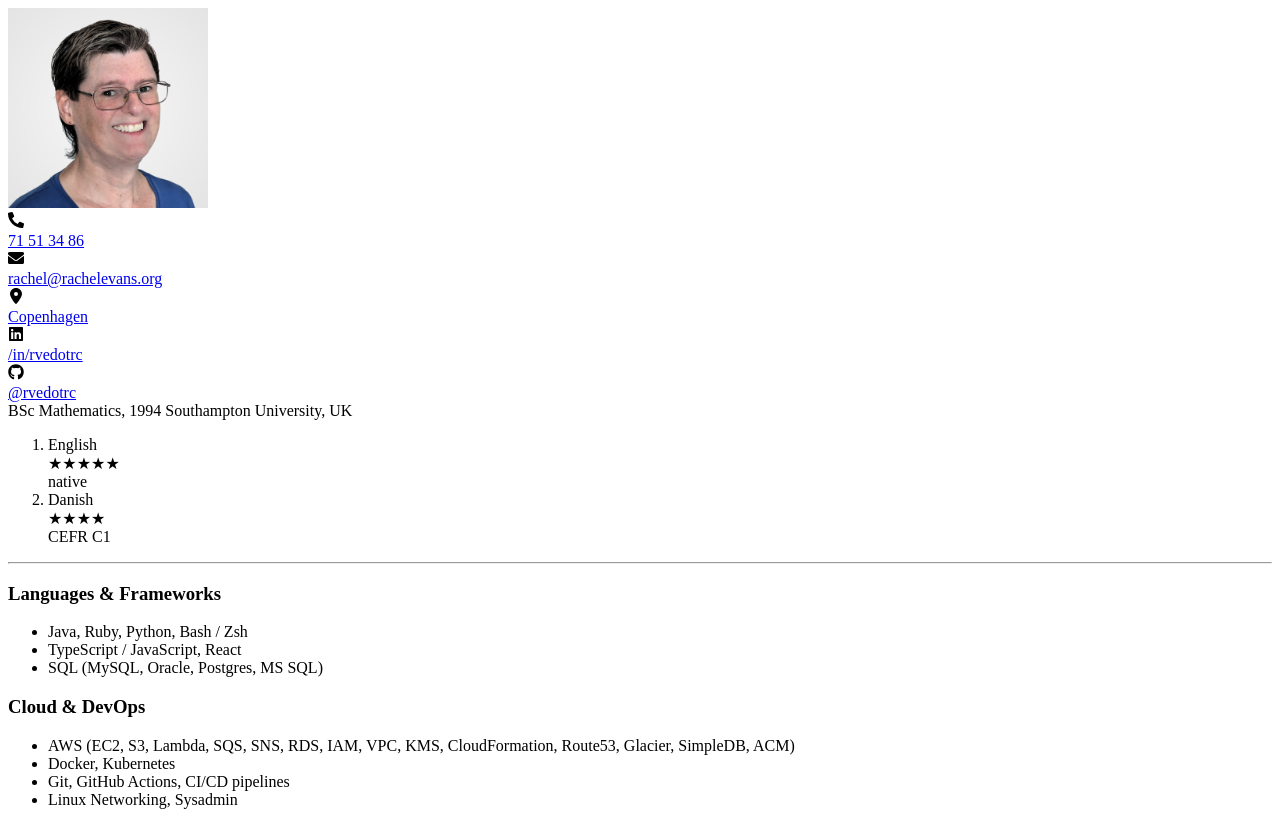
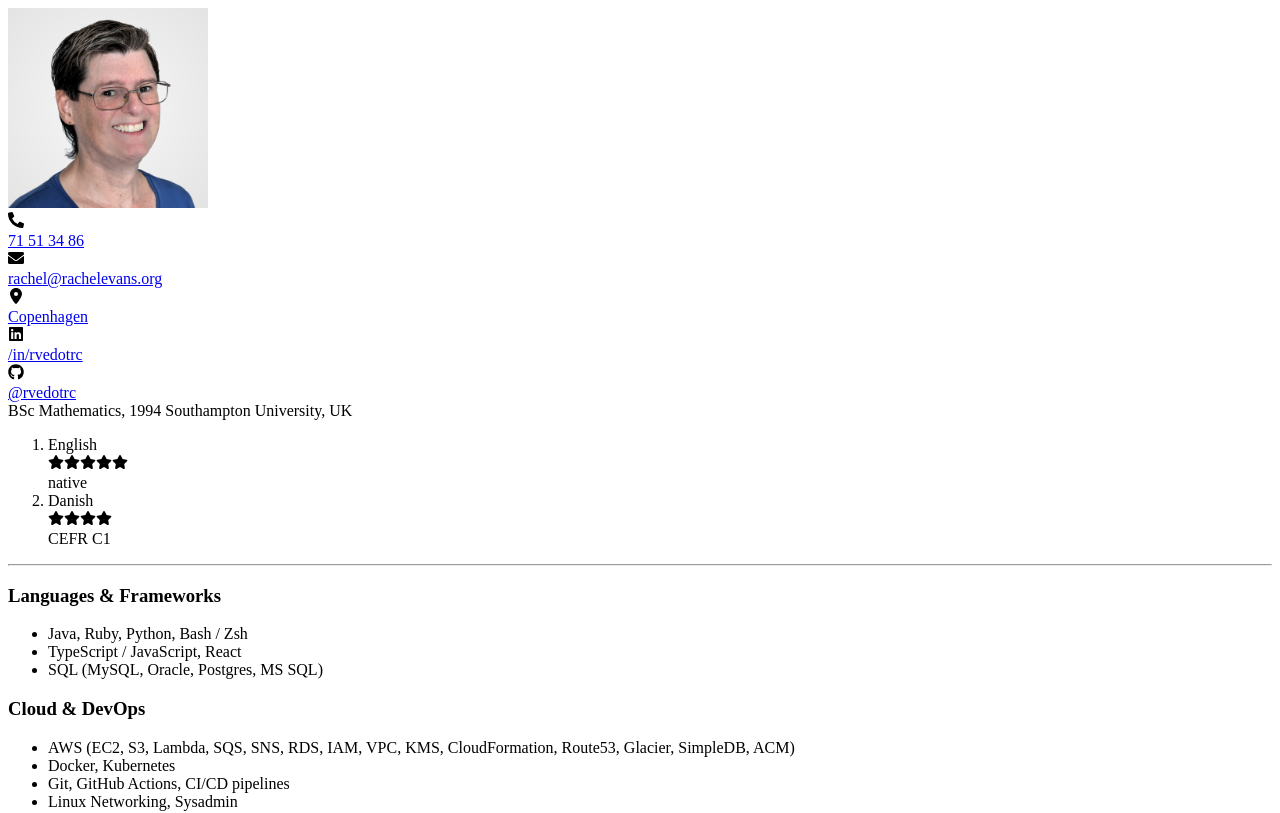
Before and after one commit to rvedotrc/my-cv, a Next.js app: page / in a window 1280 px wide. Shown: the top 813 px of the page. Built offline with nearby package versions, Linux system fonts and the light colour scheme.

Commit message:
Use font-awesome stars

```diff
--- a/src/app/style.css
+++ b/src/app/style.css
@@ -247,7 +247,7 @@ h2 {
 
 .humanLanguages li .languageStars {
   position: relative;
-  top: -0.1em;
+  top: 0.1em;
   width: 5.5em;
 }
 
--- a/src/components/HumanLanguages.tsx
+++ b/src/components/HumanLanguages.tsx
@@ -1,9 +1,7 @@
 import { myContext } from "@/app/context";
 import { Translate } from "@/app/Translate";
 import { useContext } from "react";
-
-const star1 = "★";
-const star2 = " ";
+import { FaStar } from "react-icons/fa6";
 
 export default function HumanLanguages() {
   const { cvData } = useContext(myContext);
@@ -16,8 +14,7 @@ export default function HumanLanguages() {
             <Translate text={l.name} />
           </div>
           <div className="languageStars" title={`${l.starsOfFive} out of 5`}>
-            {star1.repeat(l.starsOfFive)}
-            {star2.repeat(5 - l.starsOfFive)}
+            {[1, 2, 3, 4, 5].map((i) => (i <= l.starsOfFive ? <FaStar/> : ""))}
           </div>
           <div className="languageNote">
             <Translate text={l.note} />
```
